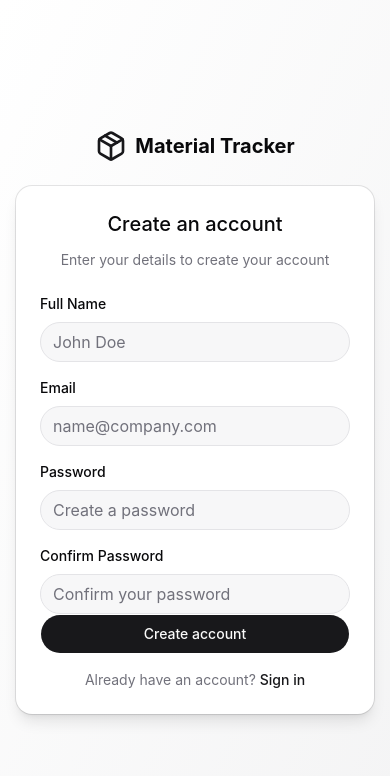
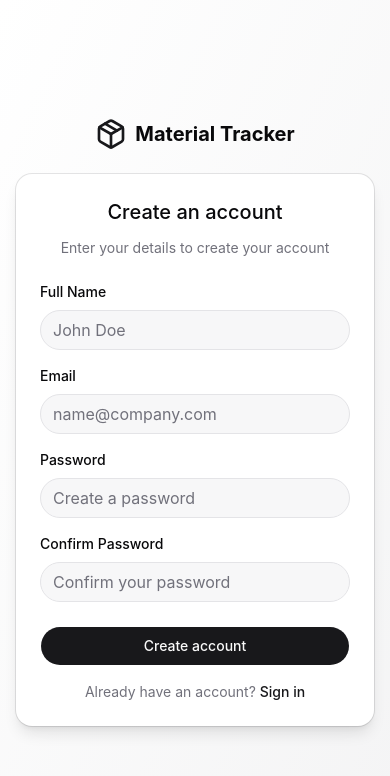
Before and after one commit to anirban12d/material-tracker, a React (Vite) app: page /signup in a window 390 px wide. Shown: the top 776 px of the page. Built offline with nearby package versions, Linux system fonts and the light colour scheme; no server answers.

Commit message:
chore(frontend): updated the footer spacing of sign-in sign-up forms

```diff
--- a/src/features/auth/components/login-form.tsx
+++ b/src/features/auth/components/login-form.tsx
@@ -149,7 +149,7 @@ export function LoginForm() {
               )}
             </div>
           </CardContent>
-          <CardFooter className="flex sm:mt-6 flex-col gap-4">
+          <CardFooter className="flex mt-6 flex-col gap-4">
             <Button type="submit" className="h-10 w-full" disabled={isLoading}>
               {isLoading && <Loader2 className="mr-2 h-4 w-4 animate-spin" />}
               Sign in
--- a/src/features/auth/components/signup-form.tsx
+++ b/src/features/auth/components/signup-form.tsx
@@ -220,7 +220,7 @@ export function SignupForm() {
               )}
             </div>
           </CardContent>
-          <CardFooter className="flex sm:mt-6 flex-col gap-4">
+          <CardFooter className="flex mt-6 flex-col gap-4">
             <Button
               type="submit"
               className="h-10 w-full"
```
